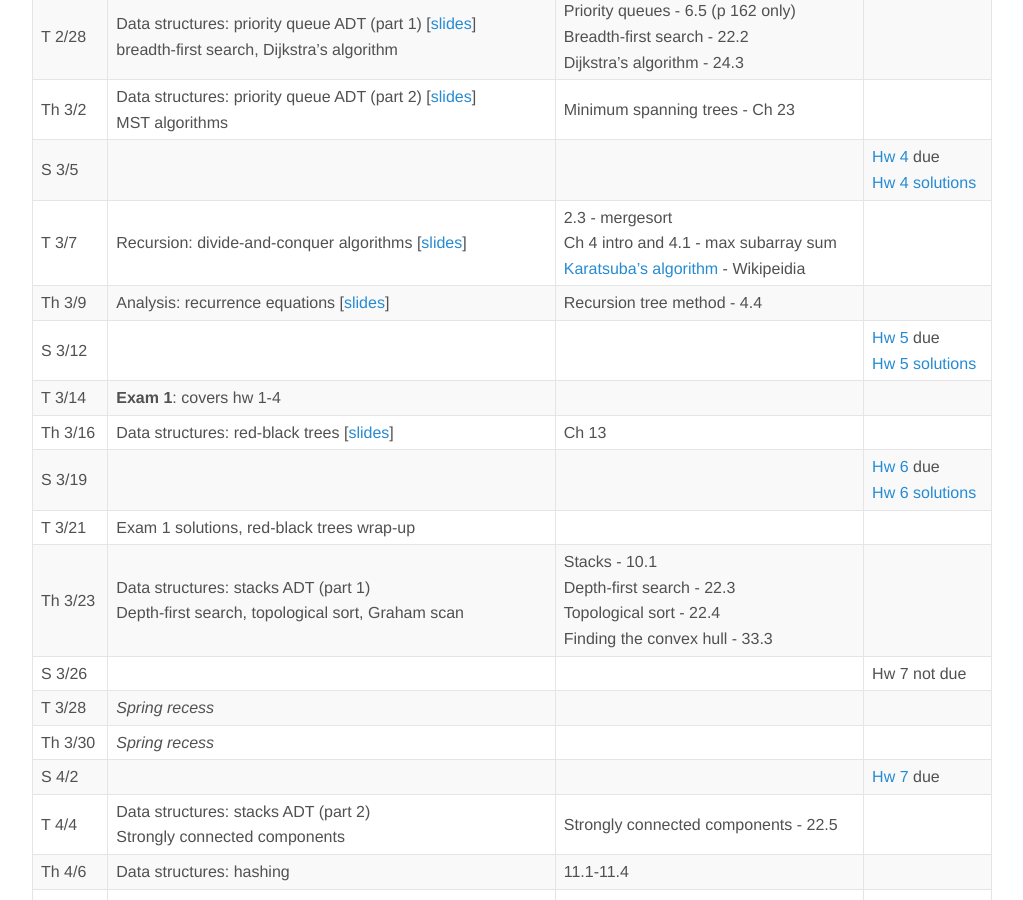
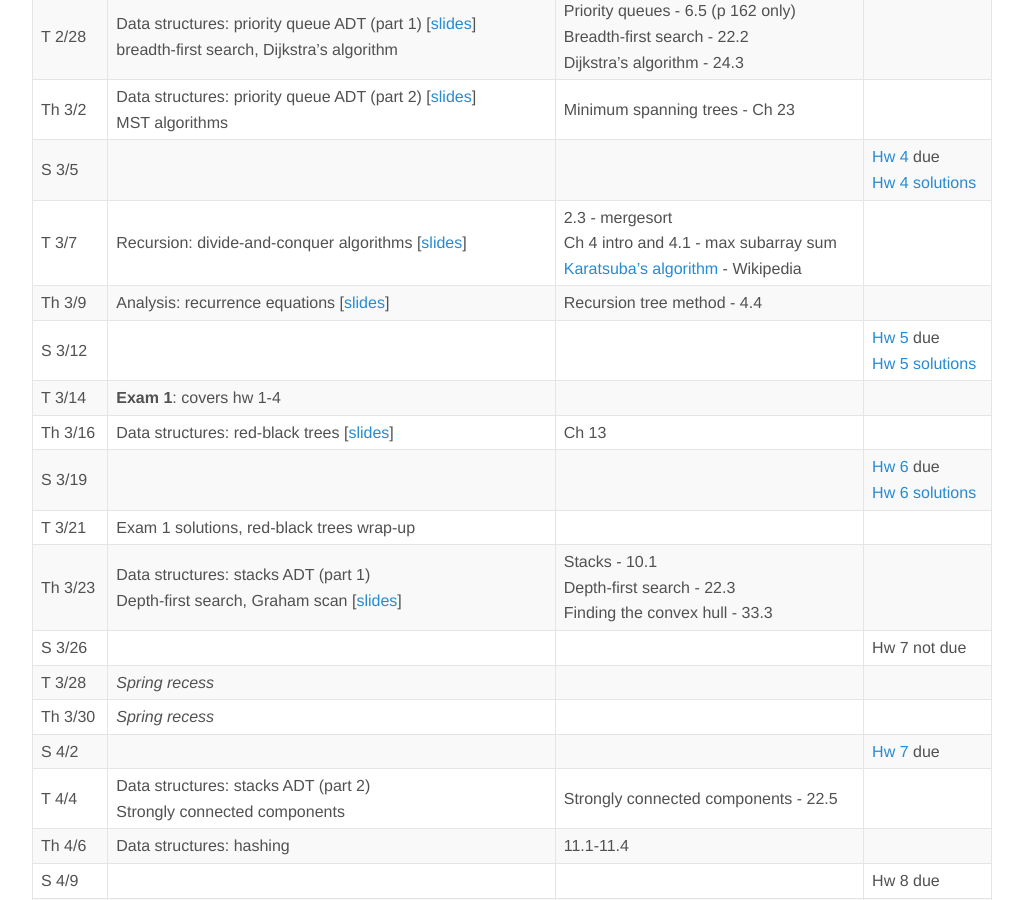
Before and after one commit to jnylam/jnylam.github.io, a Jekyll site: the page built from _courses/146-s17/index.md, in a window 1280 px wide and 900 px high, scrolled down 1048 px. Shown: the whole window, without its empty margins (128-1151 px from the left). Built offline with Jekyll 4.4.1, drawn with Linux system fonts in a browser that asks for light colours.

Commit message:
Add slides on convex hull

```diff
--- a/_courses/146-s17/index.md
+++ b/_courses/146-s17/index.md
@@ -26,14 +26,14 @@
 T 2/28 | Data structures: priority queue ADT (part 1) [[slides](priority1.pdf)]<br>breadth-first search, Dijkstra's algorithm | Priority queues - 6.5 (p 162 only)<br>Breadth-first search - 22.2<br>Dijkstra's algorithm - 24.3
 Th 3/2 | Data structures: priority queue ADT (part 2) [[slides](priority2.pdf)]<br>MST algorithms | Minimum spanning trees - Ch 23
 S 3/5 | | | [Hw 4](homework04.html) due<br>[Hw 4 solutions](hw04.pdf)
-T 3/7 | Recursion: divide-and-conquer algorithms [[slides](divide-and-conquer.pdf)] | 2.3 - mergesort<br>Ch 4 intro and 4.1 - max subarray sum <br>[Karatsuba's algorithm](https://en.wikipedia.org/wiki/Karatsuba_algorithm) - Wikipeidia
+T 3/7 | Recursion: divide-and-conquer algorithms [[slides](divide-and-conquer.pdf)] | 2.3 - mergesort<br>Ch 4 intro and 4.1 - max subarray sum <br>[Karatsuba's algorithm](https://en.wikipedia.org/wiki/Karatsuba_algorithm) - Wikipedia
 Th 3/9 | Analysis: recurrence equations [[slides](recurrences.pdf)] | Recursion tree method - 4.4
 S 3/12 | | | [Hw 5](homework05.html) due<br>[Hw 5 solutions](hw05.pdf)
 T 3/14 | __Exam 1__: covers hw 1-4
 Th 3/16 | Data structures: red-black trees [[slides](redblacktrees.pdf)] | Ch 13
 S 3/19 | | | [Hw 6](homework06.html) due<br>[Hw 6 solutions](hw06.pdf)
 T 3/21 | Exam 1 solutions, red-black trees wrap-up
-Th 3/23 | Data structures: stacks ADT (part 1)<br>Depth-first search, topological sort, Graham scan | Stacks - 10.1<br> Depth-first search - 22.3<br>Topological sort - 22.4<br> Finding the convex hull - 33.3
+Th 3/23 | Data structures: stacks ADT (part 1)<br>Depth-first search, Graham scan [[slides](convexhull.pdf)] | Stacks - 10.1<br> Depth-first search - 22.3<br> Finding the convex hull - 33.3
 S 3/26 | | | Hw 7 not due
 T 3/28 | _Spring recess_ |
 Th 3/30 | _Spring recess_ |
```
Also changed, not shown: 1 other file.
